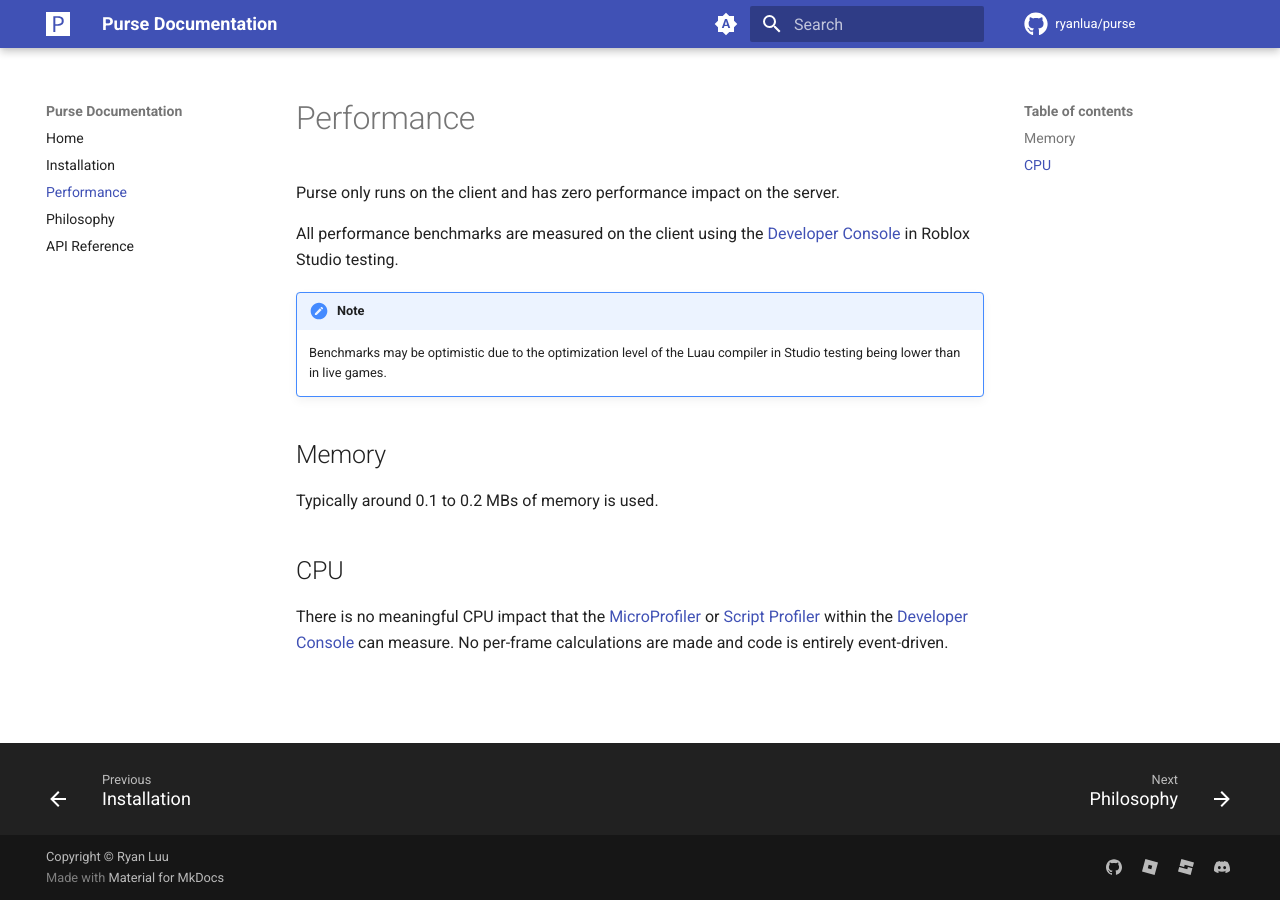
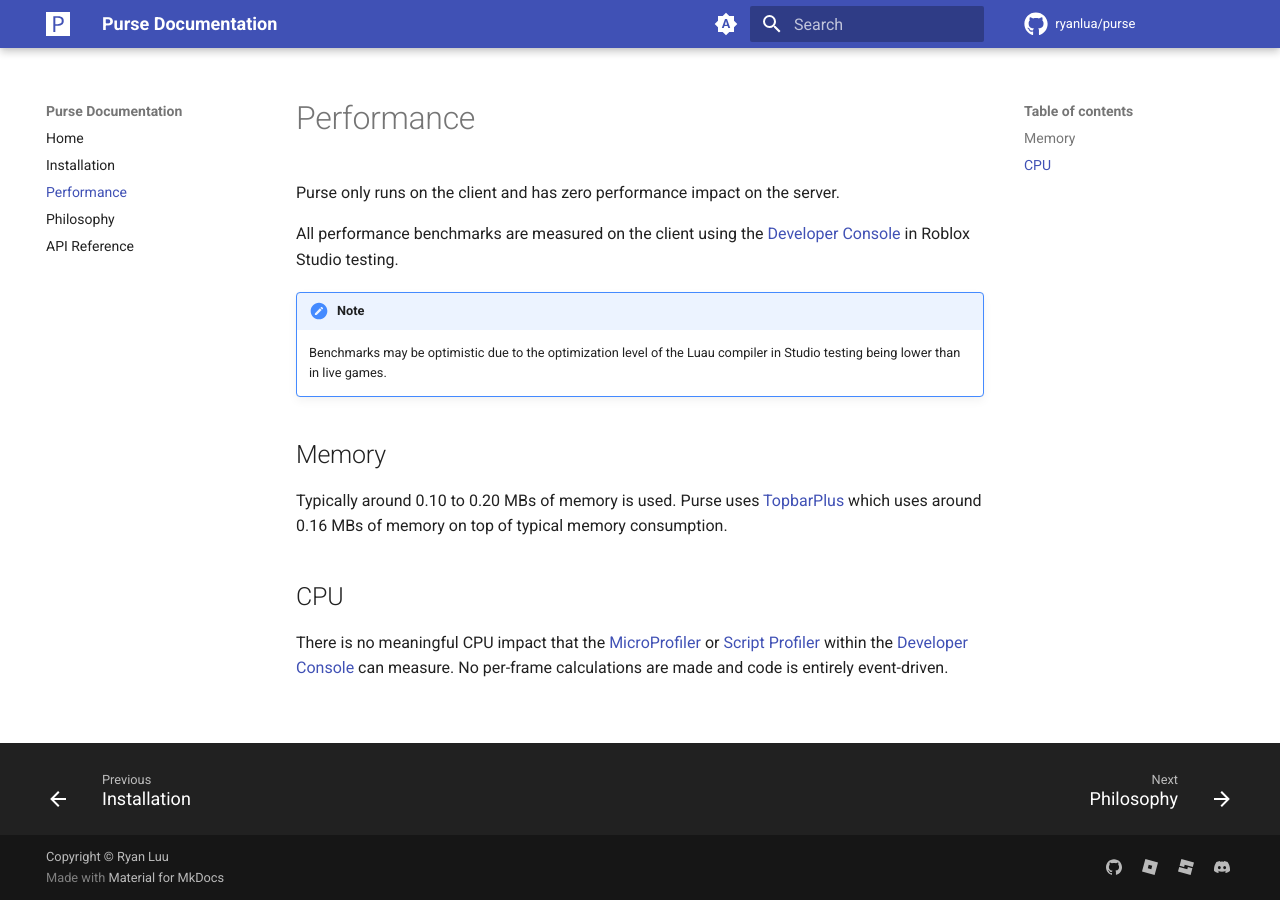
Before and after one commit to RyanLua/Purse, an MkDocs documentation site: the page built from docs/performance.md, in a window 1280 px wide. Built offline with MkDocs 1.6.1 and Material for MkDocs 9.7.7, drawn with Linux system fonts in a browser that asks for light colours; comment, search, counter and statistics services are not loaded.

Commit message:
Add TopbarPlus memory usage
Signed-off-by: GitHub <noreply@github.com>

```diff
--- a/docs/performance.md
+++ b/docs/performance.md
@@ -10,7 +10,9 @@
 
 ## Memory
 
-Typically around 0.1 to 0.2 MBs of memory is used.
+Typically around 0.10 to 0.20 MBs of memory is used. Purse uses [TopbarPlus] which uses around 0.16 MBs of memory on top of typical memory consumption.
+
+  [TopbarPlus]: https://1foreverhd.github.io/TopbarPlus/
 
 ## CPU
 
```
